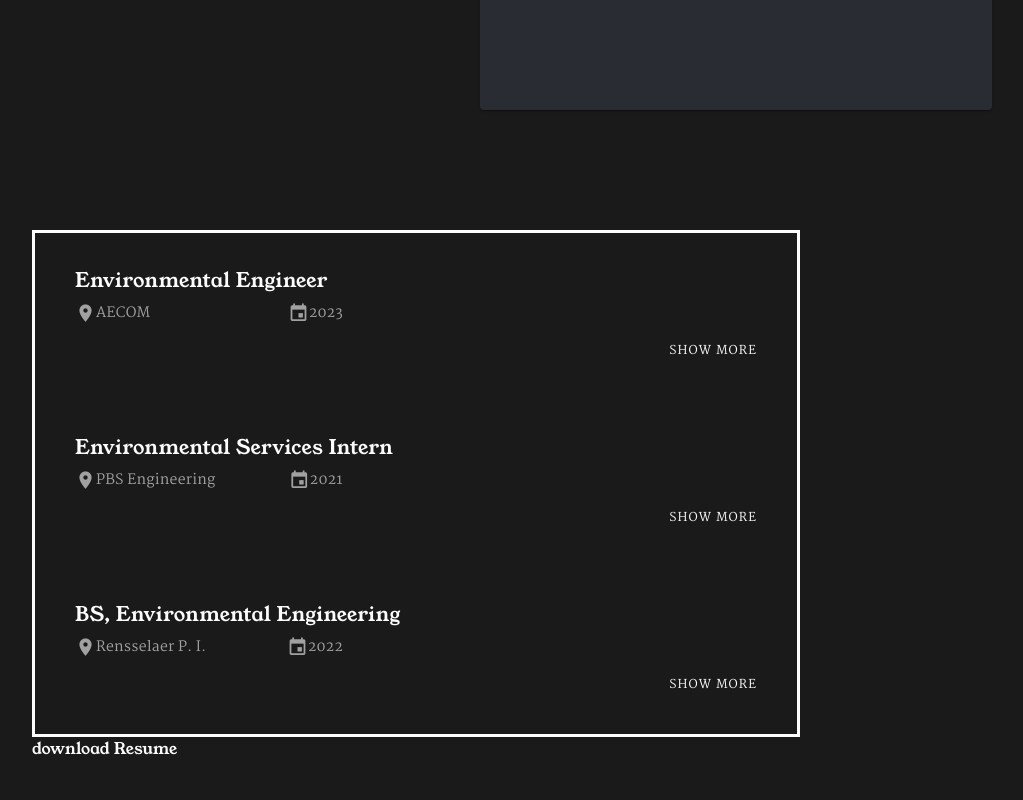
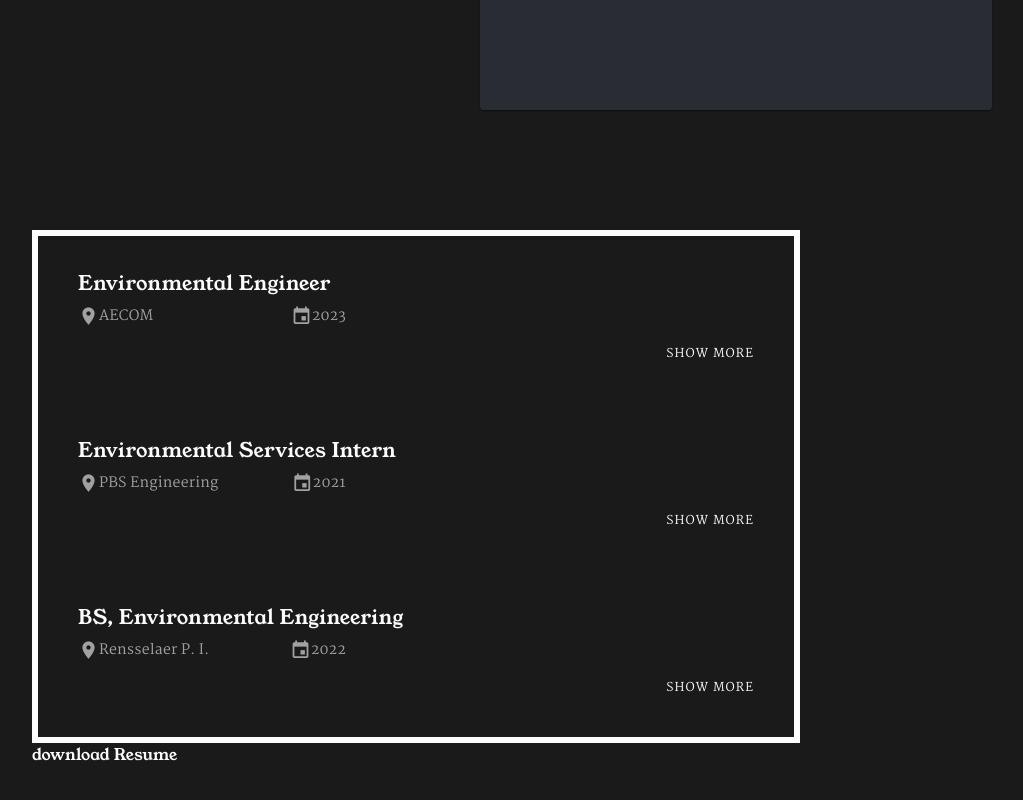
Before and after one commit to teykamp/homepage, a Vue app: page / in a window 1280 px wide. Shown: the part 570-1370 px from the top of the page, without its empty margins (224-1247 px from the left). Built offline with nearby package versions, Linux system fonts and the light colour scheme.

Commit message:
change border size

```diff
--- a/src/components/EngineeringContent.vue
+++ b/src/components/EngineeringContent.vue
@@ -8,7 +8,7 @@
       <v-sheet
         :style="{
           ...colors,
-          'border': mdAndUp ? 'solid' : '',
+          'border': mdAndUp ? 'solid 6px' : '',
       }">
         <v-sheet
           v-for="(experience, key) in text"
```
